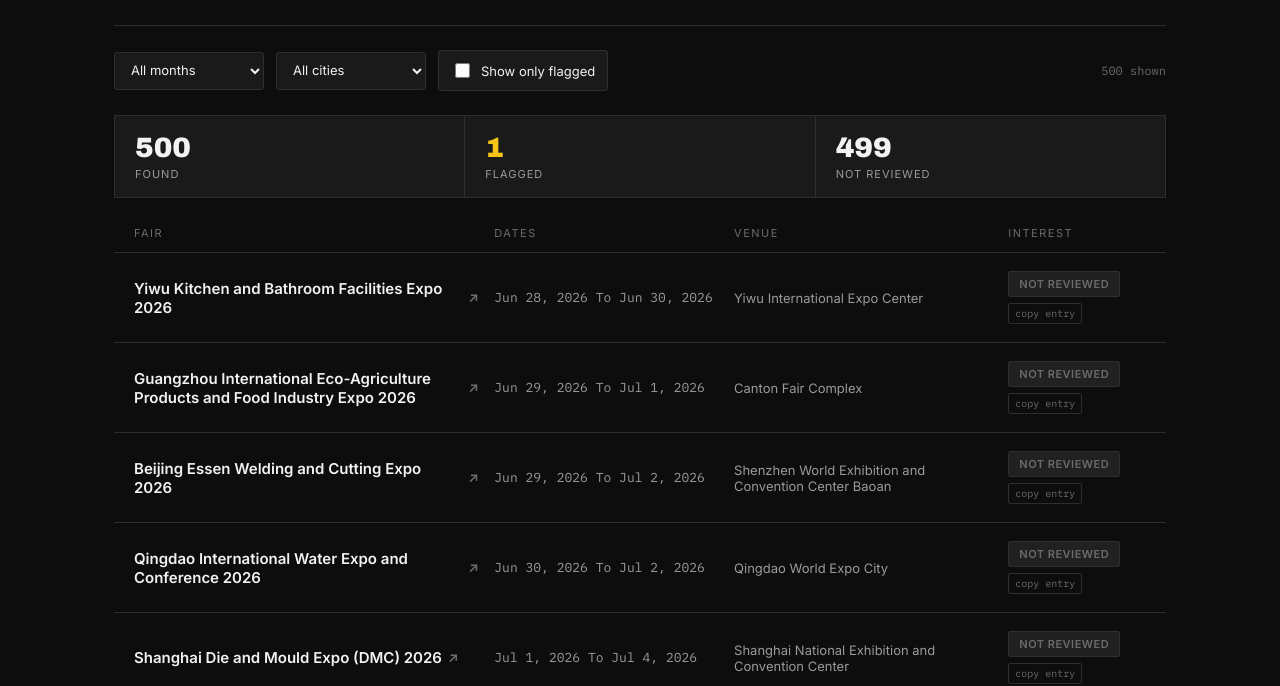
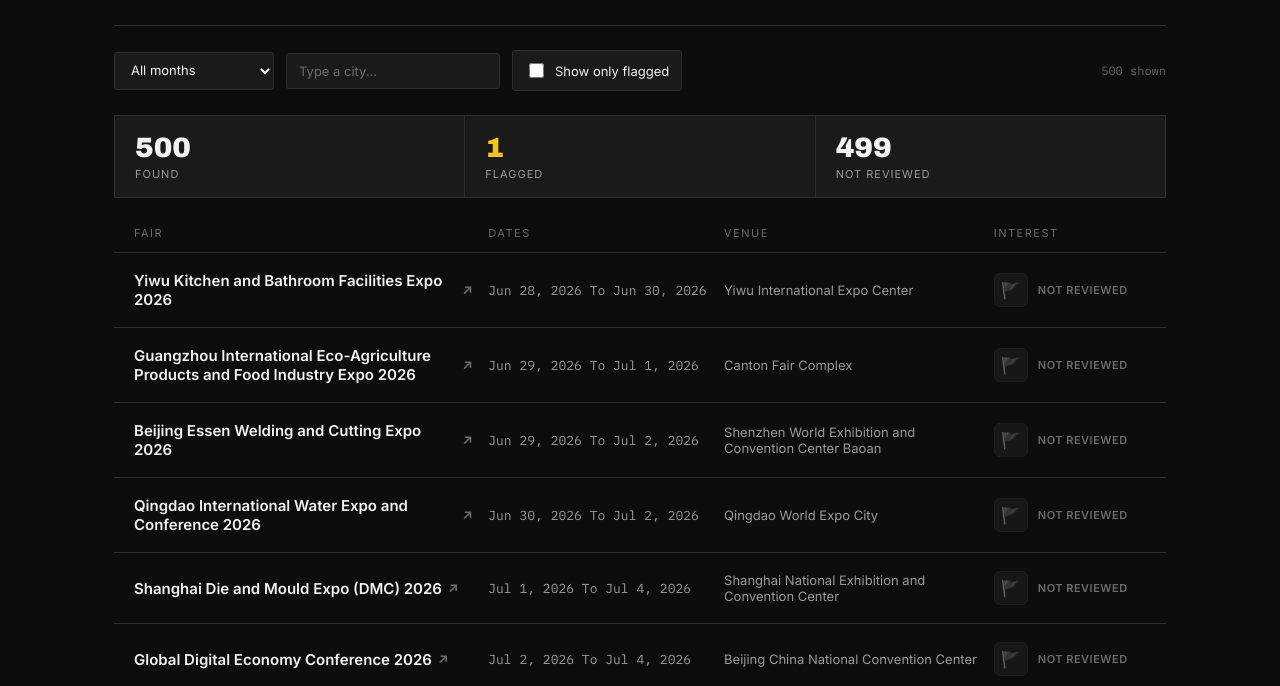
Before and after one commit to KairosJG/EXPOLUME-FETCH, a plain HTML site: page index.html in a window 1280 px wide. Shown: the part 131-817 px from the top of the page. Drawn offline with Linux system fonts and the light colour scheme.

Commit message:
Update dashboard with filters

```diff
--- a/index.html
+++ b/index.html
@@ -8,15 +8,8 @@
 <link href="https://fonts.googleapis.com/css2?family=Archivo+Black&family=Inter:wght@400;500;600;700&family=IBM+Plex+Mono:wght@400;600&display=swap" rel="stylesheet">
 <style>
   :root {
-    --bg: #0D0D0D;
-    --panel: #1A1A1A;
-    --panel-alt: #212121;
-    --hairline: #2E2E2E;
-    --yellow: #F5C518;
-    --maroon: #6B1F1F;
-    --text: #F2F2F0;
-    --text-dim: #9A9A98;
-    --text-faint: #6B6B69;
+    --bg: #0D0D0D; --panel: #1A1A1A; --panel-alt: #212121; --hairline: #2E2E2E;
+    --yellow: #F5C518; --maroon: #6B1F1F; --text: #F2F2F0; --text-dim: #9A9A98; --text-faint: #6B6B69;
   }
   * { box-sizing: border-box; }
   body { margin: 0; background: var(--bg); color: var(--text); font-family: 'Inter', sans-serif; -webkit-font-smoothing: antialiased; }
@@ -24,7 +17,7 @@
   .wrap { max-width: 1100px; margin: 0 auto; padding: 40px 24px 80px; }
 
   .header { display: flex; align-items: flex-end; gap: 28px; flex-wrap: wrap; border-bottom: 1px solid var(--hairline); padding-bottom: 28px; margin-bottom: 24px; }
-  .month-tile { position: relative; line-height: 0.85; }
+  .month-tile { line-height: 0.85; }
   .month-tile .num { font-family: 'Archivo Black', sans-serif; font-size: 64px; color: var(--yellow); letter-spacing: -2px; }
   .month-tile .rule { height: 4px; width: 64px; background: var(--maroon); margin-top: 10px; }
   .header-text { flex: 1; min-width: 240px; }
@@ -32,39 +25,55 @@
   h1 { font-family: 'Archivo Black', sans-serif; font-size: 26px; margin: 0 0 8px; letter-spacing: -0.5px; }
   .updated { font-family: 'IBM Plex Mono', monospace; font-size: 12px; color: var(--text-faint); }
 
-  /* ---- Filter bar ---- */
   .filters { display: flex; gap: 12px; flex-wrap: wrap; align-items: center; margin-bottom: 24px; }
-  select, .toggle {
+  select, input[type="text"], .toggle {
     background: var(--panel); color: var(--text); border: 1px solid var(--hairline);
     padding: 9px 12px; font-family: 'Inter', sans-serif; font-size: 13px; border-radius: 3px;
   }
-  select { cursor: pointer; min-width: 150px; }
+  select, input[type="text"] { cursor: pointer; min-width: 160px; }
+  input[type="text"] { cursor: text; }
+  input[type="text"]::placeholder { color: var(--text-faint); }
   .toggle { display: flex; align-items: center; gap: 8px; cursor: pointer; user-select: none; }
   .toggle input { accent-color: var(--yellow); width: 15px; height: 15px; cursor: pointer; }
   .result-count { font-family: 'IBM Plex Mono', monospace; font-size: 12px; color: var(--text-faint); margin-left: auto; }
 
-  /* ---- Summary strip ---- */
   .summary { display: grid; grid-template-columns: repeat(3, 1fr); gap: 1px; background: var(--hairline); border: 1px solid var(--hairline); margin-bottom: 28px; }
   .stat { background: var(--panel); padding: 16px 20px; }
   .stat .n { font-family: 'Archivo Black', sans-serif; font-size: 28px; color: var(--text); }
   .stat.flag .n { color: var(--yellow); }
   .stat .l { font-size: 11px; color: var(--text-dim); text-transform: uppercase; letter-spacing: 1px; margin-top: 4px; }
 
-  /* ---- Table ---- */
-  .table-head { display: grid; grid-template-columns: 2fr 1.3fr 1.5fr 0.8fr; gap: 16px; padding: 0 20px 12px; font-size: 11px; letter-spacing: 1.5px; text-transform: uppercase; color: var(--text-faint); border-bottom: 1px solid var(--hairline); }
-  .row { display: grid; grid-template-columns: 2fr 1.3fr 1.5fr 0.8fr; gap: 16px; padding: 18px 20px; border-bottom: 1px solid var(--hairline); align-items: center; transition: background 0.15s ease; }
+  .table-head { display: grid; grid-template-columns: 2fr 1.3fr 1.5fr 0.9fr; gap: 16px; padding: 0 20px 12px; font-size: 11px; letter-spacing: 1.5px; text-transform: uppercase; color: var(--text-faint); border-bottom: 1px solid var(--hairline); }
+  .row { display: grid; grid-template-columns: 2fr 1.3fr 1.5fr 0.9fr; gap: 16px; padding: 18px 20px; border-bottom: 1px solid var(--hairline); align-items: center; transition: background 0.15s ease; }
   .row:hover { background: var(--panel); }
   .fair-name { font-weight: 600; font-size: 15px; text-decoration: none; display: inline-flex; align-items: center; gap: 6px; }
   .fair-name:hover { color: var(--yellow); }
   .fair-name .arrow { font-size: 13px; color: var(--text-faint); }
   .dates, .venue { font-family: 'IBM Plex Mono', monospace; font-size: 13px; color: var(--text-dim); }
   .venue { font-family: 'Inter', sans-serif; }
-  .flag-badge { display: inline-flex; align-items: center; gap: 5px; font-size: 11px; font-weight: 600; letter-spacing: 0.5px; text-transform: uppercase; padding: 5px 10px; border-radius: 2px; white-space: nowrap; }
-  .flag-badge.on { background: var(--yellow); color: #14140E; }
-  .flag-badge.off { background: var(--panel-alt); color: var(--text-faint); border: 1px solid var(--hairline); }
-  .note { font-size: 12px; color: var(--text-faint); margin-top: 4px; }
-  .copy-btn { font-family: 'IBM Plex Mono', monospace; font-size: 10px; color: var(--text-faint); background: none; border: 1px solid var(--hairline); border-radius: 2px; padding: 3px 6px; margin-top: 6px; cursor: pointer; display: block; }
-  .copy-btn:hover { color: var(--yellow); border-color: var(--yellow); }
+
+  .interest-cell { display: flex; align-items: center; gap: 10px; }
+  .flag-btn {
+    background: var(--panel-alt); border: 1px solid var(--hairline); border-radius: 6px;
+    width: 34px; height: 34px; display: flex; align-items: center; justify-content: center;
+    cursor: pointer; font-size: 16px; flex-shrink: 0; transition: transform 0.1s ease, border-color 0.15s ease;
+    filter: grayscale(1) opacity(0.5);
+  }
+  .flag-btn:hover { transform: scale(1.08); }
+  .flag-btn.official { background: var(--yellow); border-color: var(--yellow); filter: none; }
+  .flag-btn.draft { border-color: var(--yellow); border-style: dashed; filter: none; opacity: 0.9; }
+  .interest-text { display: flex; flex-direction: column; gap: 2px; }
+  .interest-label { font-size: 11px; font-weight: 600; letter-spacing: 0.5px; text-transform: uppercase; color: var(--text-faint); }
+  .interest-label.on { color: var(--yellow); }
+  .note { font-size: 12px; color: var(--text-faint); }
+
+  .toast {
+    position: fixed; bottom: 24px; left: 50%; transform: translateX(-50%) translateY(20px);
+    background: var(--panel-alt); border: 1px solid var(--yellow); color: var(--text);
+    padding: 10px 18px; border-radius: 4px; font-size: 13px; font-family: 'Inter', sans-serif;
+    opacity: 0; transition: opacity 0.2s ease, transform 0.2s ease; pointer-events: none; z-index: 10;
+  }
+  .toast.show { opacity: 1; transform: translateX(-50%) translateY(0); }
 
   .empty, .loading { padding: 60px 20px; text-align: center; color: var(--text-faint); font-family: 'IBM Plex Mono', monospace; font-size: 13px; }
   footer { margin-top: 40px; font-size: 12px; color: var(--text-faint); font-family: 'IBM Plex Mono', monospace; }
@@ -86,10 +95,7 @@
   <div class="wrap">
 
     <div class="header">
-      <div class="month-tile">
-        <div class="num" id="monthNum">--</div>
-        <div class="rule"></div>
-      </div>
+      <div class="month-tile"><div class="num" id="monthNum">--</div><div class="rule"></div></div>
       <div class="header-text">
         <p class="eyebrow">12P &middot; China Trade Fair Radar</p>
         <h1 id="pageTitle">Loading&hellip;</h1>
@@ -99,7 +105,8 @@
 
     <div class="filters">
       <select id="monthFilter"><option value="all">All months</option></select>
-      <select id="cityFilter"><option value="all">All cities</option></select>
+      <input type="text" id="cityFilter" list="cityOptions" placeholder="Type a city..." autocomplete="off" />
+      <datalist id="cityOptions"></datalist>
       <label class="toggle"><input type="checkbox" id="flaggedOnly" /> Show only flagged</label>
       <span class="result-count" id="resultCount"></span>
     </div>
@@ -110,31 +117,37 @@
       <div class="stat"><div class="n">&mdash;</div><div class="l">Not reviewed</div></div>
     </div>
 
-    <div class="table-head">
-      <div>Fair</div>
-      <div>Dates</div>
-      <div>Venue</div>
-      <div>Interest</div>
-    </div>
-
+    <div class="table-head"><div>Fair</div><div>Dates</div><div>Venue</div><div>Interest</div></div>
     <div id="rows"><div class="loading">Fetching data/fairs.json&hellip;</div></div>
 
     <footer>
-      Data refreshed periodically from Expolume. Mark interest by editing <code>data/decisions.json</code> &mdash; use the "copy entry" button on a fair to get a ready-to-paste snippet.
+      Data refreshed periodically from Expolume. Click the flag to mark interest &mdash;
+      it copies a ready-to-paste snippet for <code>data/decisions.json</code>. A dashed flag
+      means it's only saved in this browser; paste + commit to make it official and visible
+      to everyone.
     </footer>
   </div>
 
+  <div class="toast" id="toast"></div>
+
 <script>
 const MONTH_NAMES = ["January","February","March","April","May","June","July","August","September","October","November","December"];
+const LOCAL_KEY = 'china_fair_radar_drafts_v1';
 let ALL_FAIRS = [];
 let DECISIONS = {};
+let DRAFTS = {};
 
 async function loadJSON(path) {
-  try {
-    const res = await fetch(path, { cache: "no-store" });
-    if (!res.ok) return null;
-    return await res.json();
-  } catch (e) { return null; }
+  try { const res = await fetch(path, { cache: "no-store" }); return res.ok ? await res.json() : null; }
+  catch (e) { return null; }
+}
+
+function loadDrafts() {
+  try { DRAFTS = JSON.parse(localStorage.getItem(LOCAL_KEY) || '{}'); }
+  catch (e) { DRAFTS = {}; }
+}
+function saveDrafts() {
+  try { localStorage.setItem(LOCAL_KEY, JSON.stringify(DRAFTS)); } catch (e) {}
 }
 
 function fmtUpdated(iso) {
@@ -142,79 +155,84 @@
   const d = new Date(iso);
   return "Last updated " + d.toLocaleString(undefined, { day: "numeric", month: "short", year: "numeric", hour: "2-digit", minute: "2-digit" });
 }
-
 function escapeHTML(str) {
   const div = document.createElement('div');
   div.textContent = str == null ? '' : str;
   return div.innerHTML;
 }
-
-// Parses "Aug 13, 2026 To Aug 15, 2026" -> {year, month(1-12), monthKey: "2026-08"}
 function parseStart(datesStr) {
   if (!datesStr) return null;
-  const first = datesStr.split(" To ")[0].trim();
-  const d = new Date(first);
-  if (isNaN(d)) return null;
-  return { year: d.getFullYear(), month: d.getMonth() + 1 };
+  const d = new Date(datesStr.split(" To ")[0].trim());
+  return isNaN(d) ? null : { year: d.getFullYear(), month: d.getMonth() + 1 };
+}
+// Heuristic: city is usually the venue's first word (e.g. "Xian International..." -> "Xian").
+function guessCity(venue) {
+  if (!venue) return null;
+  return venue.trim().split(/\s+/)[0] || null;
 }
 
-// Heuristic: the city is usually the first word of the venue string
-// (e.g. "Xian International Convention..." -> "Xian"). Good enough for
-// a filter dropdown; not claiming perfect accuracy on every venue name.
-function guessCity(venue) {
-  if (!venue) return null;
-  const firstWord = venue.trim().split(/\s+/)[0];
-  return firstWord || null;
+function decisionFor(fair) { return DECISIONS[fair.url] || DECISIONS[fair.name] || null; }
+function officialFlag(fair) { const d = decisionFor(fair); return !!(d && d.flagged); }
+function draftFlag(fair) { return !!DRAFTS[fair.url]; }
+function isFlagged(fair) { return officialFlag(fair) || draftFlag(fair); }
+
+function showToast(msg) {
+  const t = document.getElementById('toast');
+  t.textContent = msg;
+  t.classList.add('show');
+  clearTimeout(showToast._t);
+  showToast._t = setTimeout(() => t.classList.remove('show'), 2600);
 }
 
-function decisionFor(fair) {
-  return DECISIONS[fair.url] || DECISIONS[fair.name] || null;
+function toggleFlag(url) {
+  const fair = ALL_FAIRS.find(f => f.url === url);
+  if (!fair) return;
+  if (officialFlag(fair)) {
+    showToast('Já está marcado oficialmente em decisions.json.');
+    return;
+  }
+  if (draftFlag(fair)) {
+    delete DRAFTS[url];
+    saveDrafts();
+    showToast('Removido (só neste navegador).');
+  } else {
+    DRAFTS[url] = true;
+    saveDrafts();
+    const snippet = `"${url}": {\n  "flagged": true,\n  "note": ""\n},`;
+    navigator.clipboard.writeText(snippet).catch(() => {});
+    showToast('Copiado! Cole em data/decisions.json e faça commit para salvar de vez.');
+  }
+  applyFilters();
 }
-
-function isFlagged(fair) {
-  const d = decisionFor(fair);
-  return !!(d && d.flagged);
-}
+window.toggleFlag = toggleFlag;
 
 function populateFilterOptions() {
-  const months = new Map(); // key "2026-08" -> label "August 2026"
+  const months = new Map();
   const cities = new Set();
-
   ALL_FAIRS.forEach(f => {
     const s = parseStart(f.dates);
-    if (s) {
-      const key = `${s.year}-${String(s.month).padStart(2,'0')}`;
-      months.set(key, `${MONTH_NAMES[s.month-1]} ${s.year}`);
-    }
+    if (s) months.set(`${s.year}-${String(s.month).padStart(2,'0')}`, `${MONTH_NAMES[s.month-1]} ${s.year}`);
     const city = guessCity(f.venue);
     if (city) cities.add(city);
   });
-
   const monthSel = document.getElementById('monthFilter');
   Array.from(months.entries()).sort().forEach(([key, label]) => {
     const opt = document.createElement('option');
     opt.value = key; opt.textContent = label;
     monthSel.appendChild(opt);
   });
-
-  const citySel = document.getElementById('cityFilter');
+  const cityList = document.getElementById('cityOptions');
   Array.from(cities).sort().forEach(city => {
     const opt = document.createElement('option');
-    opt.value = city; opt.textContent = city;
-    citySel.appendChild(opt);
+    opt.value = city;
+    cityList.appendChild(opt);
   });
 }
 
-function currentFilters() {
-  return {
-    month: document.getElementById('monthFilter').value,
-    city: document.getElementById('cityFilter').value,
-    flaggedOnly: document.getElementById('flaggedOnly').checked,
-  };
-}
-
 function applyFilters() {
-  const { month, city, flaggedOnly } = currentFilters();
+  const month = document.getElementById('monthFilter').value;
+  const cityQuery = document.getElementById('cityFilter').value.trim().toLowerCase();
+  const flaggedOnly = document.getElementById('flaggedOnly').checked;
 
   const filtered = ALL_FAIRS.filter(f => {
     if (month !== 'all') {
@@ -222,7 +240,10 @@
       const key = s ? `${s.year}-${String(s.month).padStart(2,'0')}` : null;
       if (key !== month) return false;
     }
-    if (city !== 'all' && guessCity(f.venue) !== city) return false;
+    if (cityQuery) {
+      const city = (guessCity(f.venue) || '').toLowerCase();
+      if (!city.includes(cityQuery)) return false;
+    }
     if (flaggedOnly && !isFlagged(f)) return false;
     return true;
   });
@@ -242,18 +263,23 @@
   `;
 }
 
-function flagBadgeHTML(fair) {
+function interestCellHTML(fair) {
+  const official = officialFlag(fair);
+  const draft = draftFlag(fair);
+  const cls = official ? 'official' : (draft ? 'draft' : '');
+  const label = official ? 'Flagged' : (draft ? 'Flagged (unsaved)' : 'Not reviewed');
   const d = decisionFor(fair);
-  const flagged = isFlagged(fair);
-  return `<span class="flag-badge ${flagged ? 'on' : 'off'}">${flagged ? '★ Flagged' : 'Not reviewed'}</span>` +
-         (d && d.note ? `<div class="note">${escapeHTML(d.note)}</div>` : '');
+  const safeUrl = (fair.url || '').replace(/'/g, "\\'");
+  return `
+    <div class="interest-cell">
+      <button class="flag-btn ${cls}" onclick="toggleFlag('${safeUrl}')" title="${label}">&#x1F6A9;</button>
+      <div class="interest-text">
+        <span class="interest-label ${official || draft ? 'on' : ''}">${label}</span>
+        ${d && d.note ? `<span class="note">${escapeHTML(d.note)}</span>` : ''}
+      </div>
+    </div>
+  `;
 }
-
-function copySnippet(url) {
-  const snippet = `"${url}": {\n  "flagged": true,\n  "note": ""\n},`;
-  navigator.clipboard.writeText(snippet).catch(() => {});
-}
-window.copySnippet = copySnippet;
 
 function renderRows(fairs) {
   const rowsEl = document.getElementById('rows');
@@ -268,15 +294,13 @@
       </a>
       <div class="dates">${escapeHTML(f.dates || '&mdash;')}</div>
       <div class="venue">${escapeHTML(f.venue || '&mdash;')}</div>
-      <div>
-        ${flagBadgeHTML(f)}
-        <button class="copy-btn" onclick="copySnippet('${(f.url||'').replace(/'/g,"\\'")}')">copy entry</button>
-      </div>
+      <div>${interestCellHTML(f)}</div>
     </div>
   `).join('');
 }
 
 async function init() {
+  loadDrafts();
   const [fairsData, decisions] = await Promise.all([
     loadJSON('data/fairs.json'),
     loadJSON('data/decisions.json')
@@ -293,15 +317,13 @@
   document.getElementById('pageTitle').textContent = 'China Trade Fair Radar';
   document.getElementById('updatedAt').textContent = fmtUpdated(fairsData.last_updated);
 
-  // Month tile shows the current month at page-load time (just a visual anchor,
-  // actual filtering is controlled by the dropdown below)
   const now = new Date();
   document.getElementById('monthNum').textContent = String(now.getMonth() + 1).padStart(2, '0');
 
   populateFilterOptions();
 
   document.getElementById('monthFilter').addEventListener('change', applyFilters);
-  document.getElementById('cityFilter').addEventListener('change', applyFilters);
+  document.getElementById('cityFilter').addEventListener('input', applyFilters);
   document.getElementById('flaggedOnly').addEventListener('change', applyFilters);
 
   applyFilters();
```
